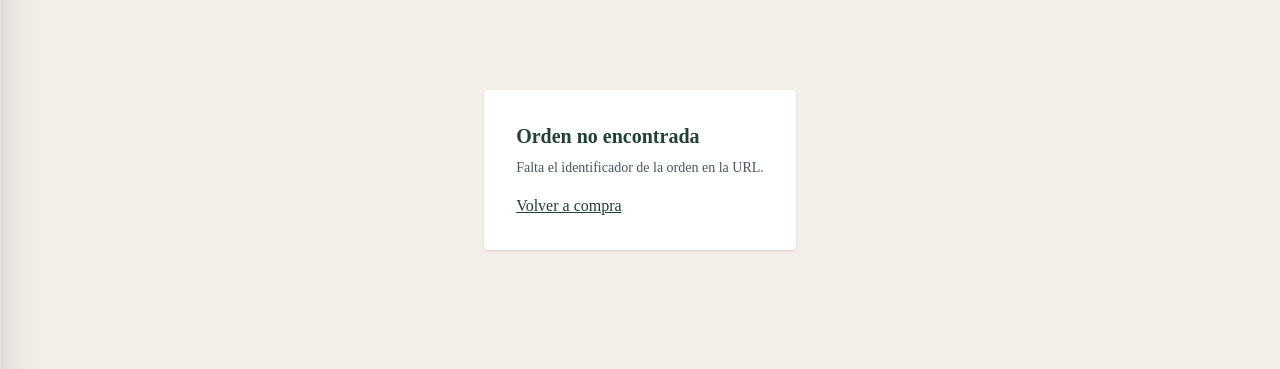
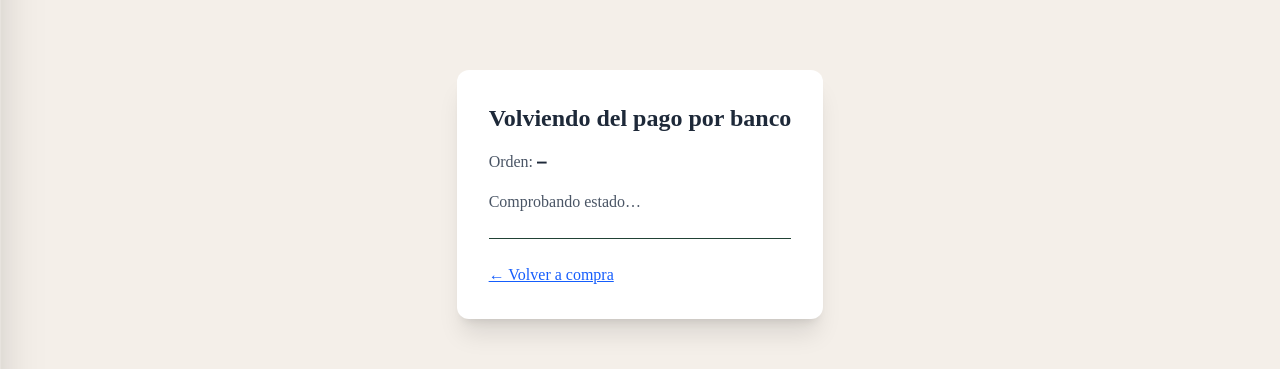
Before and after one commit to saleemsiddique/rubikiai_lux, a Next.js app: page /coupons/montonio/return in a window 1280 px wide. Shown: the part 254-623 px from the top of the page. Built offline with nearby package versions, Linux system fonts and the light colour scheme; no server answers.

Commit message:
montonio coupon intento 4

```diff
--- a/src/app/api/montonio/coupon/checkout/route.ts
+++ b/src/app/api/montonio/coupon/checkout/route.ts
@@ -4,56 +4,48 @@ import axios from "axios";
 import { NextResponse } from "next/server";
 import admin, { adminDb as db } from "@/lib/firebase-admin";
 
-export const runtime = "nodejs";
-export const dynamic = "force-dynamic";
-export const revalidate = 0;
+type CheckoutBody = {
+  unitAmount: number;
+  quantity: number;
+  buyerEmail?: string;
+};
 
 if (!process.env.MONTONIO_ACCESS_KEY || !process.env.MONTONIO_SECRET_KEY) {
-    console.warn("Montonio keys not configured (MONTONIO_ACCESS_KEY / MONTONIO_SECRET_KEY)");
+  console.warn("Montonio keys not configured");
 }
 
 export async function POST(req: Request) {
   try {
-        const body = await req.json();
-        const unitAmount = Number(body?.unitAmount);
-        const quantity = Math.max(1, parseInt(String(body?.quantity || 1), 10));
-        const buyerEmail = String(body?.buyerEmail || "").trim();
+    const body = (await req.json()) as CheckoutBody;
+    console.debug("montonio/coupon/checkout body:", body);
 
-        if (!Number.isFinite(unitAmount) || unitAmount <= 0) {
-            return NextResponse.json({ error: "Invalid unitAmount" }, { status: 400 });
+    const { unitAmount, quantity, buyerEmail } = body;
+
+    if (!unitAmount || !quantity) {
+      return NextResponse.json({ error: "Missing unitAmount or quantity" }, { status: 400 });
     }
 
     if (!buyerEmail || !buyerEmail.includes("@")) {
-            return NextResponse.json({ error: "buyerEmail required" }, { status: 400 });
+      return NextResponse.json({ error: "Valid email required" }, { status: 400 });
     }
 
-        const total = Math.round(unitAmount * quantity * 100) / 100; // two decimals
+    // Create order document ID
+    const orderRef = db.collection("coupon_orders").doc();
+    const orderId = orderRef.id;
 
-        // create coupon_orders doc (pending)
-        const orderRef = db.collection("coupon_orders").doc();
-        const now = admin.firestore.Timestamp.now();
+    const grandTotal = unitAmount * quantity;
 
-        await orderRef.set({
-            status: "pending",
-            unitAmount,
-            unitAmountCents: Math.round(unitAmount * 100),
-            quantity,
-            currency: "EUR",
-            createdAt: now,
-            buyerEmail, // guardamos el correo aquí
-        });
-
-        // build montonio payload for coupon purchase
+    // Build Montonio payload with CORRECT metadata type
     const montonioPayload: any = {
       accessKey: process.env.MONTONIO_ACCESS_KEY || "",
-            merchantReference: orderRef.id,
-            returnUrl: `${process.env.NEXT_PUBLIC_APP_URL}/coupons/montonio/return?orderId=${orderRef.id}`,
+      merchantReference: orderId,
+      returnUrl: `${process.env.NEXT_PUBLIC_APP_URL}/coupons/montonio/return?orderId=${orderId}`,
       notificationUrl: `${process.env.NEXT_PUBLIC_APP_URL}/api/montonio/webhook`,
       currency: "EUR",
-            grandTotal: Number(total.toFixed(2)),
+      grandTotal: parseFloat(grandTotal.toFixed(2)),
       locale: "en",
       billingAddress: {
-                firstName: "Coupon",
+        firstName: buyerEmail.split("@")[0] || "Coupon",
         lastName: "Buyer",
         email: buyerEmail,
         addressLine1: "N/A",
@@ -64,39 +56,47 @@ export async function POST(req: Request) {
       },
       lineItems: [
         {
-                    name: `Rubikiai Lux Coupon`,
-                    quantity,
-                    finalPrice: Number(unitAmount.toFixed(2)),
+          name: "Rubikiai Lux Coupon",
+          quantity: quantity,
+          finalPrice: parseFloat(grandTotal.toFixed(2)),
         },
       ],
       payment: {
         method: "paymentInitiation",
         methodDisplay: "Pay with your bank",
         methodOptions: {
-                    paymentDescription: `Coupon purchase ${orderRef.id}`,
+          paymentDescription: `Coupon purchase ${orderId}`,
           preferredCountry: "EE",
         },
-                amount: Number(total.toFixed(2)),
+        amount: parseFloat(grandTotal.toFixed(2)),
         currency: "EUR",
       },
+      // CRITICAL: Add metadata with type="coupon"
       metadata: {
         type: "coupon",
-                orderId: orderRef.id,
+        orderId: orderId,
         unitAmount: String(unitAmount),
         quantity: String(quantity),
-                buyerEmail,
+        currency: "EUR",
+        buyerEmail: buyerEmail,
       },
     };
 
-        // sign JWT with MONTONIO_SECRET_KEY
+    console.log("📦 Montonio coupon payload metadata:", montonioPayload.metadata);
+
+    // Sign JWT
     const token = jwt.sign(montonioPayload, process.env.MONTONIO_SECRET_KEY || "", {
       algorithm: "HS256",
       expiresIn: "10m",
     });
 
-        const apiUrl: string = process.env.MONTONIO_ENVIRONMENT === "production"
+    const apiUrl = process.env.MONTONIO_ENVIRONMENT === "production"
       ? "https://stargate.montonio.com/api/orders"
       : "https://sandbox-stargate.montonio.com/api/orders";
+
+    console.log("Montonio coupon checkout - API URL:", apiUrl);
+    console.log("Montonio coupon checkout - orderId:", orderId);
+    console.log("Montonio coupon checkout - grandTotal:", grandTotal);
 
     const response = await axios.post(
       apiUrl,
@@ -110,34 +110,44 @@ export async function POST(req: Request) {
       }
     );
 
-        // update order doc with montonio response
-        try {
-            await orderRef.update({
+    const paymentUrl = response.data?.paymentUrl || response.data?.payment_url || null;
+    const montonioUuid = response.data?.uuid || null;
+
+    if (!paymentUrl) {
+      throw new Error("Montonio did not return a payment URL");
+    }
+
+    // Create initial coupon_order document
+    await orderRef.set({
+      status: "pending",
+      unitAmount,
+      unitAmountCents: Math.round(unitAmount * 100),
+      quantity,
+      currency: "EUR",
+      buyerEmail,
+      createdAt: admin.firestore.Timestamp.now(),
+      montonioOrderUuid: montonioUuid,
       montonioResponse: response.data || null,
       montonioResponseAt: admin.firestore.Timestamp.now(),
-                montonioOrderUuid: response.data?.uuid || response.data?.id || null,
-                montonioPaymentUrl: response.data?.paymentUrl || response.data?.payment_url || null,
-                status: "pending", // remain pending until webhook marks completed
+      montonioPaymentUrl: paymentUrl,
     });
-        } catch (e) {
-            console.warn("Could not update coupon_orders with Montonio response:", e);
-        }
 
-        const paymentUrl = response.data?.paymentUrl || response.data?.payment_url || null;
+    console.log("✅ Coupon order created:", orderId);
 
     return NextResponse.json({
       url: paymentUrl,
-            paymentUrl,
+      orderId: orderId,
       montonio: response.data,
-            orderId: orderRef.id,
     });
-    } catch (err: any) {
-        console.error("montonio coupon checkout error:", err);
-        if (err.response) {
-            console.error("Error response data:", err.response.data);
-            console.error("Error response status:", err.response.status);
-            console.error("Error response headers:", err.response.headers);
+  } catch (error: any) {
+    console.error("Montonio coupon checkout error:", error);
+    if (error.response) {
+      console.error("Error response data:", error.response.data);
+      console.error("Error response status:", error.response.status);
     }
-        return NextResponse.json({ error: err.response?.data?.message || err.message || "Checkout failed" }, { status: err.response?.status || 500 });
+    return NextResponse.json(
+      { error: error.response?.data?.message || error.message || "Checkout failed" },
+      { status: error.response?.status || 500 }
+    );
   }
 }
--- a/src/app/api/montonio/order-status/route.ts
+++ b/src/app/api/montonio/order-status/route.ts
@@ -1,35 +1,41 @@
 // app/api/montonio/order-status/route.ts
 import { NextResponse } from "next/server";
-import admin, { adminDb as db } from "@/lib/firebase-admin";
-
-export const runtime = "nodejs";
-export const dynamic = "force-dynamic";
+import { adminDb as db } from "@/lib/firebase-admin";
 
 export async function GET(req: Request) {
   try {
     const url = new URL(req.url);
     const orderId = url.searchParams.get("orderId");
+
     if (!orderId) {
-      return NextResponse.json({ error: "missing orderId" }, { status: 400 });
+      return NextResponse.json({ error: "Missing orderId" }, { status: 400 });
     }
 
-    const snap = await db.collection("coupon_orders").doc(orderId).get();
+    const orderRef = db.collection("coupon_orders").doc(orderId);
+    const snap = await orderRef.get();
+
     if (!snap.exists) {
-      return NextResponse.json({ status: "not_found" }, { status: 404 });
+      return NextResponse.json({ error: "Order not found" }, { status: 404 });
     }
-    const data = snap.data() || {};
-    // devolver un objeto pequeño
+
+    const data: any = snap.data();
+    const status = data?.status || "pending";
+
     return NextResponse.json({
-      status: data.status || "pending",
-      buyerEmail: data.buyerEmail || null,
-      unitAmount: data.unitAmount || null,
-      quantity: data.quantity || 1,
-      montonioOrderUuid: data.montonioOrderUuid || null,
-      montonioPaymentUrl: data.montonioPaymentUrl || null,
-      lastWebhookAt: data.lastWebhookAt || null,
+      orderId,
+      status,
+      unitAmount: data?.unitAmount,
+      quantity: data?.quantity,
+      buyerEmail: data?.buyerEmail,
+      createdAt: data?.createdAt?.toDate?.()?.toISOString() || null,
+      completedAt: data?.completedAt?.toDate?.()?.toISOString() || null,
+      montonioOrderUuid: data?.montonioOrderUuid || null,
     });
-  } catch (err: any) {
-    console.error("order-status error:", err);
-    return NextResponse.json({ error: err?.message || "internal_error" }, { status: 500 });
+  } catch (error: any) {
+    console.error("Order status error:", error);
+    return NextResponse.json(
+      { error: error.message || "Failed to get order status" },
+      { status: 500 }
+    );
   }
 }
--- a/src/app/coupons/montonio/return/ReturnClient.tsx
+++ b/src/app/coupons/montonio/return/ReturnClient.tsx
@@ -6,14 +6,45 @@ import { useSearchParams, useRouter } from "next/navigation";
 export default function ReturnClient() {
   const search = useSearchParams();
   const router = useRouter();
-  const orderId = search?.get?.("orderId") ?? null;
+  const orderId = search?.get("orderId") ?? null;
+  const orderToken = search?.get("order-token") ?? search?.get("orderToken") ?? null;
+
   const [status, setStatus] = useState<string | null>(null);
   const [loading, setLoading] = useState(false);
   const [tries, setTries] = useState(0);
+  const [consumeResult, setConsumeResult] = useState<string | null>(null);
 
+  // Force webhook processing with order-token
+  useEffect(() => {
+    if (!orderToken) return;
+    let mounted = true;
+
+    (async () => {
+      try {
+        setConsumeResult("sending");
+        const endpoint = `/api/montonio/webhook?order-token=${encodeURIComponent(orderToken)}`;
+        const res = await fetch(endpoint, { method: "POST" });
+        if (!mounted) return;
+
+        if (res.ok) {
+          setConsumeResult("ok");
+        } else {
+          const text = await res.text().catch(() => "");
+          console.error("Webhook consume returned", res.status, text);
+          setConsumeResult(`error ${res.status}`);
+        }
+      } catch (e) {
+        console.error("Failed to POST order-token to webhook:", e);
+        if (mounted) setConsumeResult("network_error");
+      }
+    })();
+
+    return () => { mounted = false; };
+  }, [orderToken]);
+
+  // Poll order status
   useEffect(() => {
     if (!orderId) return;
-
     let mounted = true;
     let intervalId: any = null;
 
@@ -21,8 +52,8 @@ export default function ReturnClient() {
       try {
         setLoading(true);
         const res = await fetch(`/api/montonio/order-status?orderId=${encodeURIComponent(orderId)}`);
+
         if (!res.ok) {
-          // si no encontrado -> marcar not_found
           if (res.status === 404) {
             if (!mounted) return;
             setStatus("not_found");
@@ -32,13 +63,16 @@ export default function ReturnClient() {
           console.error("order-status error:", res.status, text);
           return;
         }
+
         const j = await res.json();
         if (!mounted) return;
+
         const s = (j.status || j.state || "pending").toString();
         setStatus(s);
-        // redirige a success si está completado
+
         if (s === "completed") {
-          // opcional: redirigir a página success que muestre códigos
+          // Clear interval and redirect to success
+          if (intervalId) clearInterval(intervalId);
           router.replace(`/coupons/success?orderId=${encodeURIComponent(orderId)}`);
         }
       } catch (e) {
@@ -48,16 +82,16 @@ export default function ReturnClient() {
       }
     };
 
-    // primer check inmediato
+    // Initial check
     check();
 
-    // polling cada 2s hasta 15 intentos (~30s)
+    // Poll every 2 seconds
     intervalId = setInterval(() => {
       setTries((t) => t + 1);
       check();
     }, 2000);
 
-    // stop after ~32s
+    // Stop after 32 seconds
     const stopTimeout = setTimeout(() => {
       if (intervalId) clearInterval(intervalId);
     }, 32000);
@@ -69,64 +103,90 @@ export default function ReturnClient() {
     };
   }, [orderId, router]);
 
-  if (!orderId) {
-    return (
-      <div className="p-8 max-w-xl bg-white rounded shadow">
-        <h2 className="text-xl font-semibold">Orden no encontrada</h2>
-        <p className="mt-2 text-sm text-gray-600">Falta el identificador de la orden en la URL.</p>
-        <div className="mt-4">
-          <a href="/coupons" className="underline">Volver a compra</a>
+  return (
+    <div className="min-h-screen flex items-center justify-center p-4" style={{ background: '#f4efe9' }}>
+      <div className="p-8 max-w-2xl w-full bg-white rounded-xl shadow-xl">
+        <h2 className="text-2xl font-bold mb-4 text-gray-800">Volviendo del pago por banco</h2>
+
+        <p className="mb-4 text-gray-600">
+          Orden: <span className="font-mono font-semibold text-gray-800">{orderId ?? "—"}</span>
+        </p>
+
+        {orderToken && (
+          <div className="mb-4 p-3 bg-blue-50 rounded-lg border border-blue-200">
+            <div className="text-sm text-blue-800">
+              Se detectó <span className="font-mono font-semibold">order-token</span> en la URL.
+            </div>
+            <div className="text-xs text-blue-600 mt-1">
+              Estado consumo token: <span className="font-semibold">{consumeResult ?? "pendiente"}</span>
+            </div>
+          </div>
+        )}
+
+        {loading && (
+          <div className="flex items-center gap-3 text-gray-600 mb-4">
+            <div className="animate-spin rounded-full h-5 w-5 border-b-2 border-gray-600"></div>
+            <p className="text-sm">Comprobando el estado del pago… (intento {tries})</p>
+          </div>
+        )}
+
+        {status === "completed" && (
+          <div className="p-4 bg-emerald-50 rounded-lg border border-emerald-200">
+            <h3 className="font-semibold text-emerald-800">✓ Pago completado</h3>
+            <p className="text-emerald-700 text-sm mt-1">
+              Gracias — te redirigimos al comprobante.
+            </p>
+          </div>
+        )}
+
+        {status === "processing" && (
+          <div className="p-4 bg-yellow-50 rounded-lg border border-yellow-200">
+            <h3 className="font-semibold text-yellow-800">⏳ Pago en proceso</h3>
+            <p className="text-yellow-700 text-sm mt-1">
+              Esperando confirmación. Si no recibes el cupón en 1 minuto, contacta con soporte.
+            </p>
+          </div>
+        )}
+
+        {status === "pending" && (
+          <div className="p-4 bg-blue-50 rounded-lg border border-blue-200">
+            <h3 className="font-semibold text-blue-800">⏱️ Pago pendiente</h3>
+            <p className="text-blue-700 text-sm mt-1">
+              El pago está pendiente. Te notificaremos por correo cuando se confirme.
+            </p>
+          </div>
+        )}
+
+        {status === "canceled" && (
+          <div className="p-4 bg-rose-50 rounded-lg border border-rose-200">
+            <h3 className="font-semibold text-rose-800">✕ Pago cancelado</h3>
+            <p className="text-rose-700 text-sm mt-1">
+              No se ha completado el pago. Si creaste una orden por error, revisa en tu panel o contacta con soporte.
+            </p>
+          </div>
+        )}
+
+        {status === "not_found" && (
+          <div className="p-4 bg-rose-50 rounded-lg border border-rose-200">
+            <h3 className="font-semibold text-rose-800">✕ Orden no encontrada</h3>
+            <p className="text-rose-700 text-sm mt-1">
+              No se ha encontrado la orden. Contacta con soporte indicando el identificador si lo tienes.
+            </p>
+          </div>
+        )}
+
+        {!status && !loading && (
+          <p className="text-gray-600">Comprobando estado…</p>
+        )}
+
+        <div className="mt-6 pt-6 border-t">
+          <a
+            className="text-blue-600 hover:text-blue-800 underline font-medium"
+            href="/coupons"
+          >
+            ← Volver a compra
+          </a>
         </div>
-      </div>
-    );
-  }
-
-  return (
-    <div className="p-8 max-w-2xl mx-auto bg-white rounded shadow">
-      <h2 className="text-2xl font-bold mb-2">Volviendo del pago por banco</h2>
-      <p className="mb-4">Orden: <span className="font-mono">{orderId}</span></p>
-
-      {loading && <p className="text-sm text-gray-600">Comprobando el estado del pago…</p>}
-
-      {status === "completed" && (
-        <div className="p-4 bg-emerald-50 rounded">
-          <h3 className="font-semibold">Pago completado</h3>
-          <p>Gracias — te redirigimos al comprobante.</p>
-        </div>
-      )}
-
-      {status === "processing" && (
-        <div className="p-4 bg-yellow-50 rounded">
-          <h3 className="font-semibold">Pago en proceso</h3>
-          <p>Esperando confirmación. Si no recibes el cupón en 1 minuto, contacta con soporte.</p>
-        </div>
-      )}
-
-      {status === "pending" && (
-        <div className="p-4 bg-blue-50 rounded">
-          <h3 className="font-semibold">Pago pendiente</h3>
-          <p>El pago está pendiente. Te notificaremos por correo cuando se confirme.</p>
-        </div>
-      )}
-
-      {status === "canceled" && (
-        <div className="p-4 bg-rose-50 rounded">
-          <h3 className="font-semibold">Pago cancelado</h3>
-          <p>No se ha completado el pago. Si creaste una orden por error, revisa en tu panel o contacta con soporte.</p>
-        </div>
-      )}
-
-      {status === "not_found" && (
-        <div className="p-4 bg-rose-50 rounded">
-          <h3 className="font-semibold">Orden no encontrada</h3>
-          <p>No se ha encontrado la orden. Contacta con soporte indicando el identificador si lo tienes.</p>
-        </div>
-      )}
-
-      {!status && !loading && <p>Comprobando estado…</p>}
-
-      <div className="mt-6">
-        <a className="underline" href="/coupons">Volver a compra</a>
       </div>
     </div>
   );
--- a/src/app/coupons/page.tsx
+++ b/src/app/coupons/page.tsx
@@ -79,7 +79,7 @@ export default function CouponPage(): JSX.Element {
     setShowBankModal(true);
   };
 
-  // Confirm modal: call Montonio checkout endpoint with buyerEmail
+// Confirm modal: call Montonio checkout endpoint with buyerEmail
   const handleConfirmBankPayment = async () => {
     if (!buyerEmail || !buyerEmail.includes("@")) {
       window.alert("Introduce un correo válido para enviar el cupón.");
@@ -96,7 +96,7 @@ export default function CouponPage(): JSX.Element {
       if (!res.ok) throw new Error(data?.error || "Could not start Montonio checkout");
       const url = data?.url || data?.paymentUrl || data?.payment_url;
       if (url) {
-        // close modal briefly (good UX) then redirect
+        // close modal and redirect
         setShowBankModal(false);
         window.location.assign(url);
         return;
```
Lines whose indentation alone changed are shown as unchanged.
